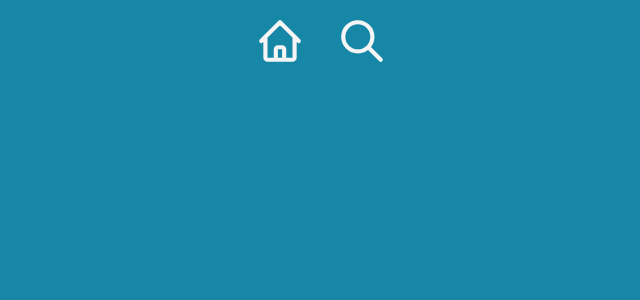
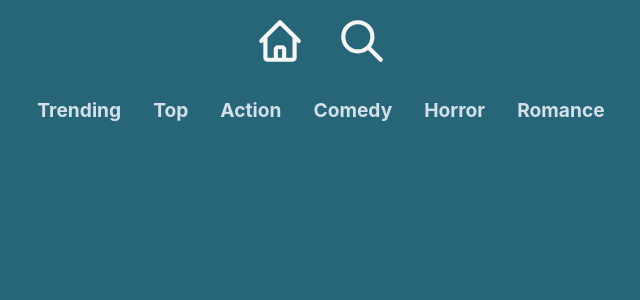
Before and after one commit to vibrentcarey/movies, a Next.js app: page / in a window 1280 px wide. Shown: the top 300 px of the page, without its empty margins (319-959 px from the left). Built offline with nearby package versions, Linux system fonts and the light colour scheme; no server answers.

Commit message:
Create nav bar

```diff
--- /dev/null
+++ b/components/nav/Nav.js
@@ -0,0 +1,16 @@
+import React from 'react';
+import requests from '../../utils/requests';
+import styles from './Nav.module.scss'
+
+const Nav = () => {
+  console.log(Object.entries(requests));
+  return (
+    <nav className={styles.nav}>
+      {Object.entries(requests).map(([key, { title, url }]) => (
+        <h2 className={styles.link} key={key}>{title}</h2>
+      ))}
+    </nav>
+  );
+};
+
+export default Nav;
--- /dev/null
+++ b/components/nav/Nav.module.scss
@@ -0,0 +1,24 @@
+@use '../../styles/variables.module.scss'as colors;
+
+.nav {
+  width: 100%;
+  display: flex;
+  justify-content: center;
+  overflow-x: scroll;
+}
+
+.link {
+  color: colors.$light-blue;
+  font-size: 1.2rem;
+  margin: 1rem;
+
+  &:hover {
+    cursor: pointer;
+    color: colors.$white;
+  }
+}
+
+.nav::-webkit-scrollbar {
+  width: 0;  /* Remove scrollbar space */
+  background: transparent;  /* Optional: just make scrollbar invisible */
+}
--- a/pages/index.js
+++ b/pages/index.js
@@ -1,5 +1,6 @@
 import Head from 'next/head'
 import Image from 'next/image'
+import Nav from '../components/nav/Nav'
 import styles from '../styles/Home.module.scss'
 
 export default function Home() {
@@ -11,7 +12,7 @@ export default function Home() {
         <link rel="icon" href="/favicon.ico" />
       </Head>
 
-
+      <Nav />
     </div>
   )
 }
--- a/styles/globals.css
+++ b/styles/globals.css
@@ -3,7 +3,7 @@ body {
   padding: 0;
   margin: 0;
   font-family: -apple-system, BlinkMacSystemFont, Segoe UI, Roboto, Oxygen, Ubuntu, Cantarell, Fira Sans, Droid Sans, Helvetica Neue, sans-serif;
-  background-color: #1687A7;
+  background-color: #276678;
   height: 100%;
 }
 
--- a/styles/globals.scss
+++ b/styles/globals.scss
@@ -5,7 +5,7 @@ body {
   margin: 0;
   font-family: -apple-system, BlinkMacSystemFont, Segoe UI, Roboto, Oxygen,
     Ubuntu, Cantarell, Fira Sans, Droid Sans, Helvetica Neue, sans-serif;
-    background-color: $medium-blue;
+    background-color: $dark-blue;
     height: 100%;
 }
 
--- /dev/null
+++ b/utils/requests.js
@@ -0,0 +1,31 @@
+const API_KEY = process.env.API_KEY;
+
+const requests = {
+  trending: {
+    title: 'Trending',
+    url: `/trending/all/week?api_key=${API_KEY}`
+  },
+  top: {
+    title: 'Top',
+    url: `/movie/top_rated?api_key=${API_KEY}`
+  },
+  action: {
+    title: 'Action',
+    url: `/discover/movie?api_key=${API_KEY}&with-genres=28`
+  },
+  comedy: {
+    title: 'Comedy',
+    url: `/discover/movie?api_key=${API_KEY}&with-genres=35`
+
+  },
+  horror: {
+    title: 'Horror',
+    url: `/discover/movie?api_key=${API_KEY}&with-genres=27`
+  },
+  romance: {
+    title: 'Romance',
+    url: `/discover/movie?api_key=${API_KEY}&with-genres=10749`
+  }
+}
+
+export default requests
```
Also changed, not shown: 1 other file (tests, documents, lock files or other folders).
